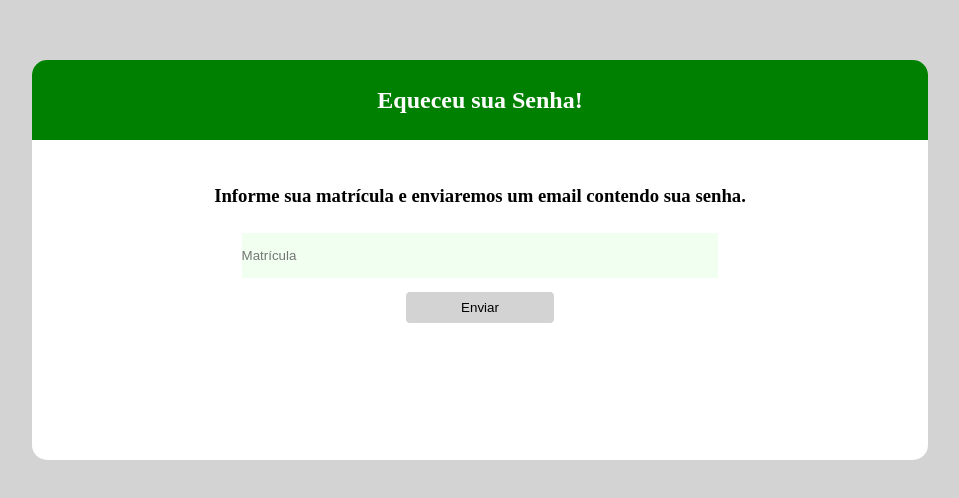
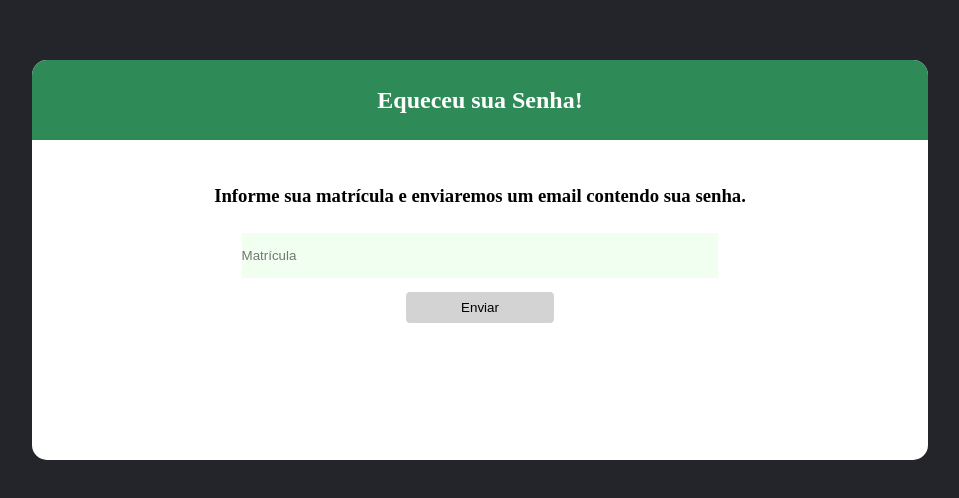
Before and after one commit to daniel-dantas/SistmaDeReserva, a plain HTML site: page public/views/esqueceusenha.html in a window 1280 px wide. Shown: the part 140-638 px from the top of the page, without its empty margins (160-1119 px from the left). Drawn offline with nearby package versions, Linux system fonts and the light colour scheme.

Commit message:
Estilizacao

```diff
--- a/public/css/esqueceusenha.css
+++ b/public/css/esqueceusenha.css
@@ -9,14 +9,14 @@
 .container{
     width: 100vw;
     height: 100vh;
-    background: lightgray;
+    background: #24252a;
     display: flex;
     flex-direction: row;
     justify-content: center;
     align-items: center
 }
 .titulo{
-    background-color: green;
+    background-color: #2E8B57;
     color: white;
     height: 20%;
     width: 100%;
```
